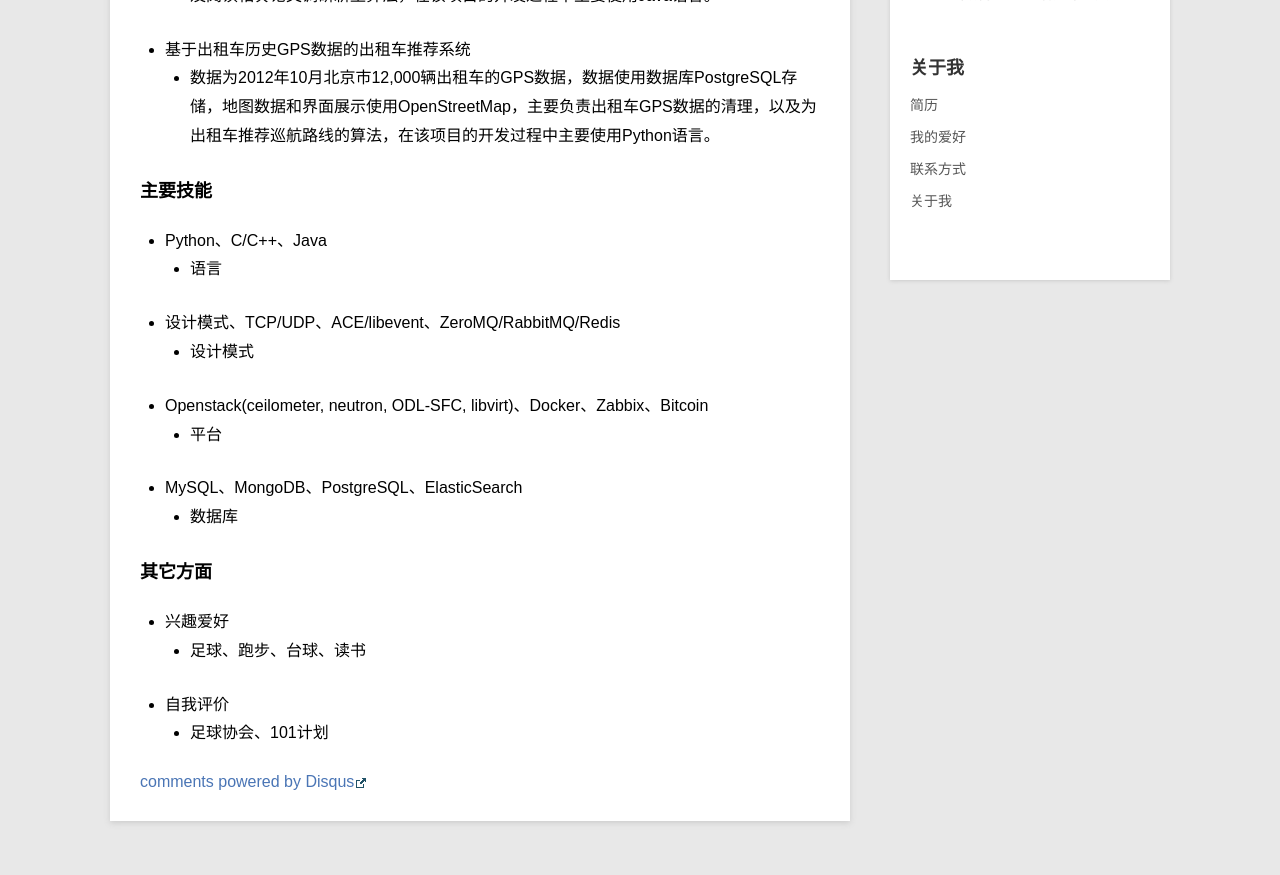
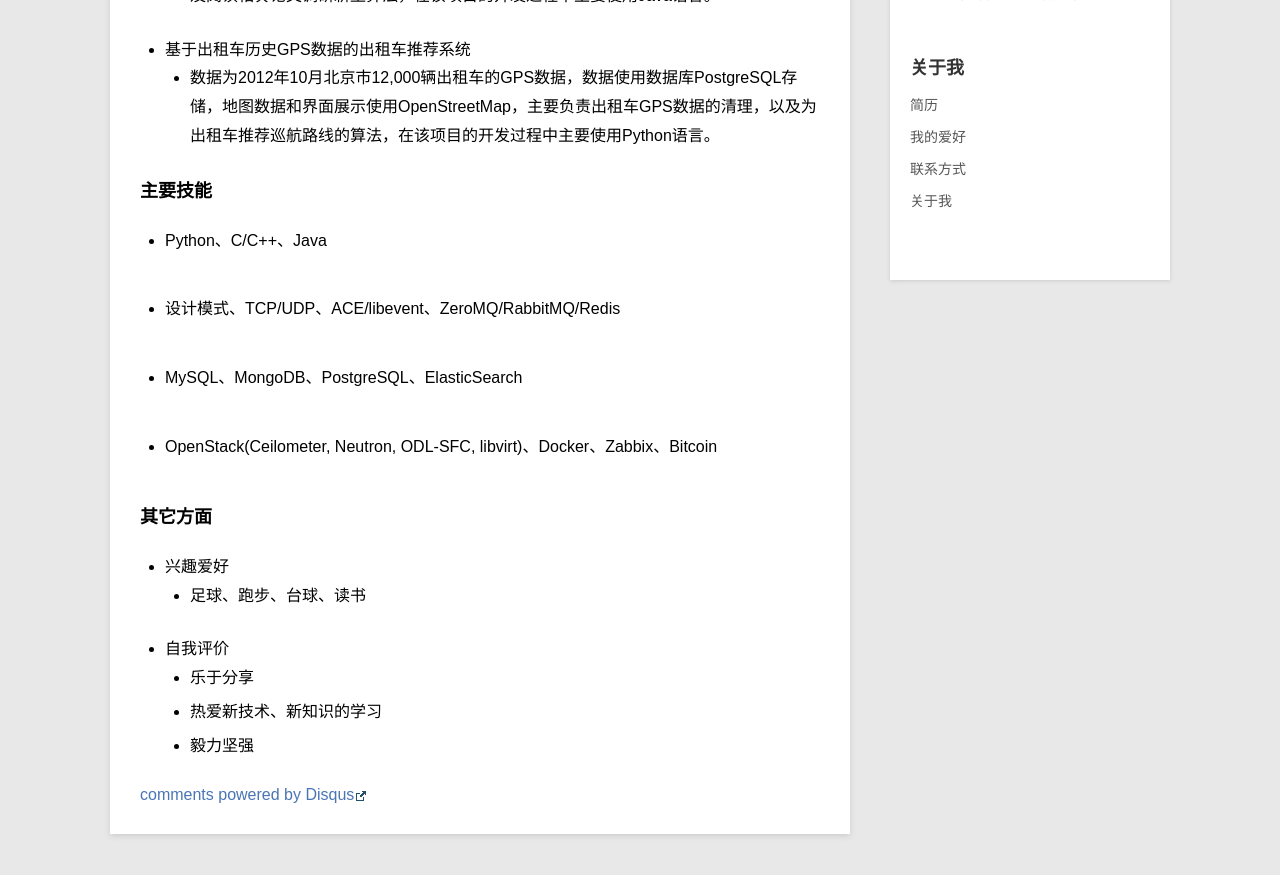
Before and after one commit to xiaofandh12/xiaofandh12.github.io, a Jekyll site: the page built from _posts/me/2016-07-05-Resume.md, in a window 1280 px wide and 900 px high, scrolled down 1651 px. Shown: the top 875 px of the window. Built offline with Jekyll 4.4.1, drawn with Linux system fonts in a browser that asks for light colours; Markdown is read by kramdown in place of the engine named in the settings; comment, search, counter and statistics services are not loaded.

Commit message:
调整了下简历

```diff
--- a/_posts/me/2016-07-05-Resume.md
+++ b/_posts/me/2016-07-05-Resume.md
@@ -42,18 +42,18 @@ description: resume
 
 ### 主要技能
 * Python、C/C++、Java
-    * 语言
+
 * 设计模式、TCP/UDP、ACE/libevent、ZeroMQ/RabbitMQ/Redis
-    * 设计模式
-* Openstack(ceilometer, neutron, ODL-SFC, libvirt)、Docker、Zabbix、Bitcoin
-    * 平台
 
 * MySQL、MongoDB、PostgreSQL、ElasticSearch
-    * 数据库
+
+* OpenStack(Ceilometer, Neutron, ODL-SFC, libvirt)、Docker、Zabbix、Bitcoin
 
 ### 其它方面
 * 兴趣爱好
     * 足球、跑步、台球、读书
 
 * 自我评价
-    * 足球协会、101计划
+    * 乐于分享
+    * 热爱新技术、新知识的学习
+    * 毅力坚强
```
